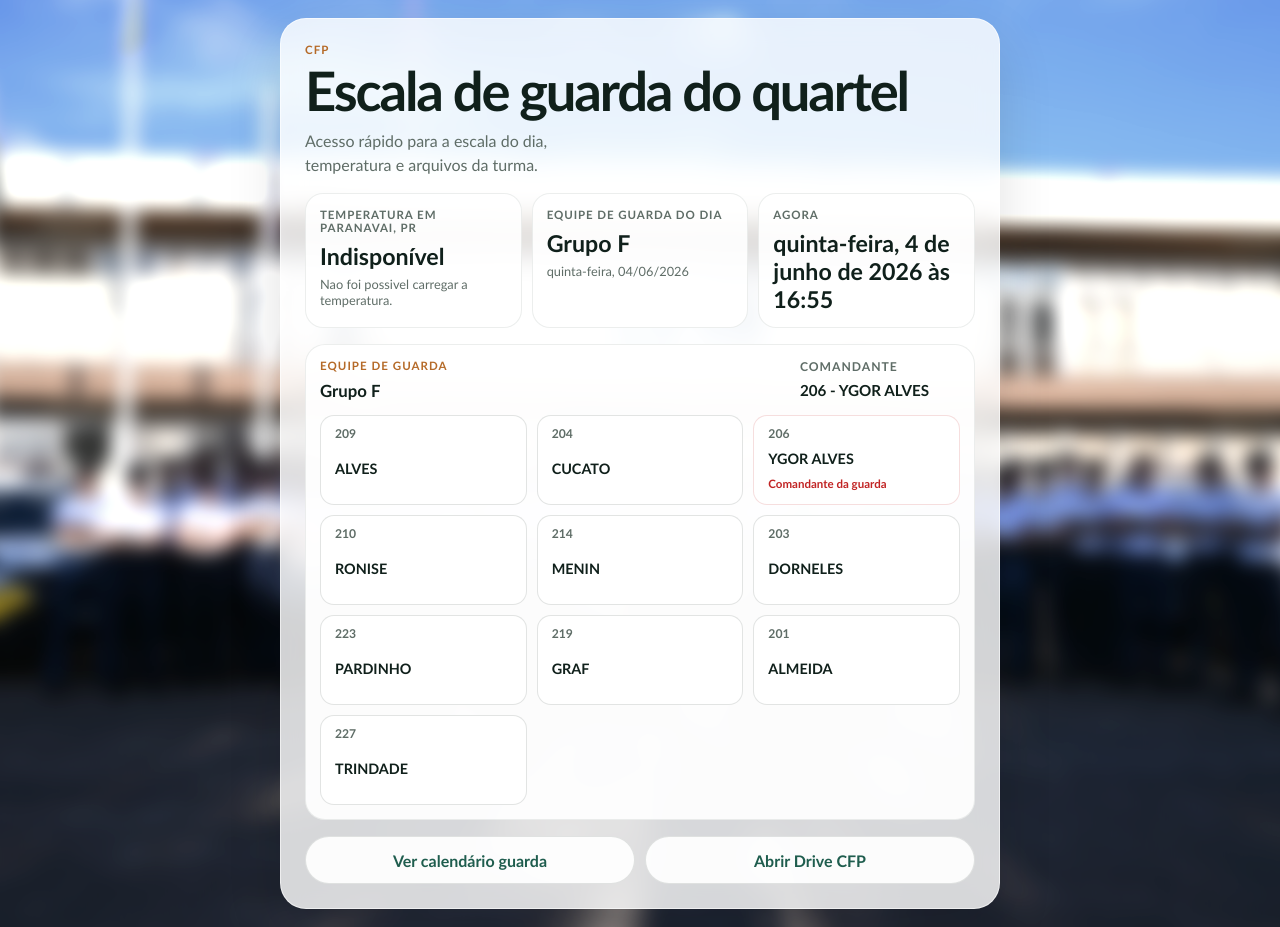
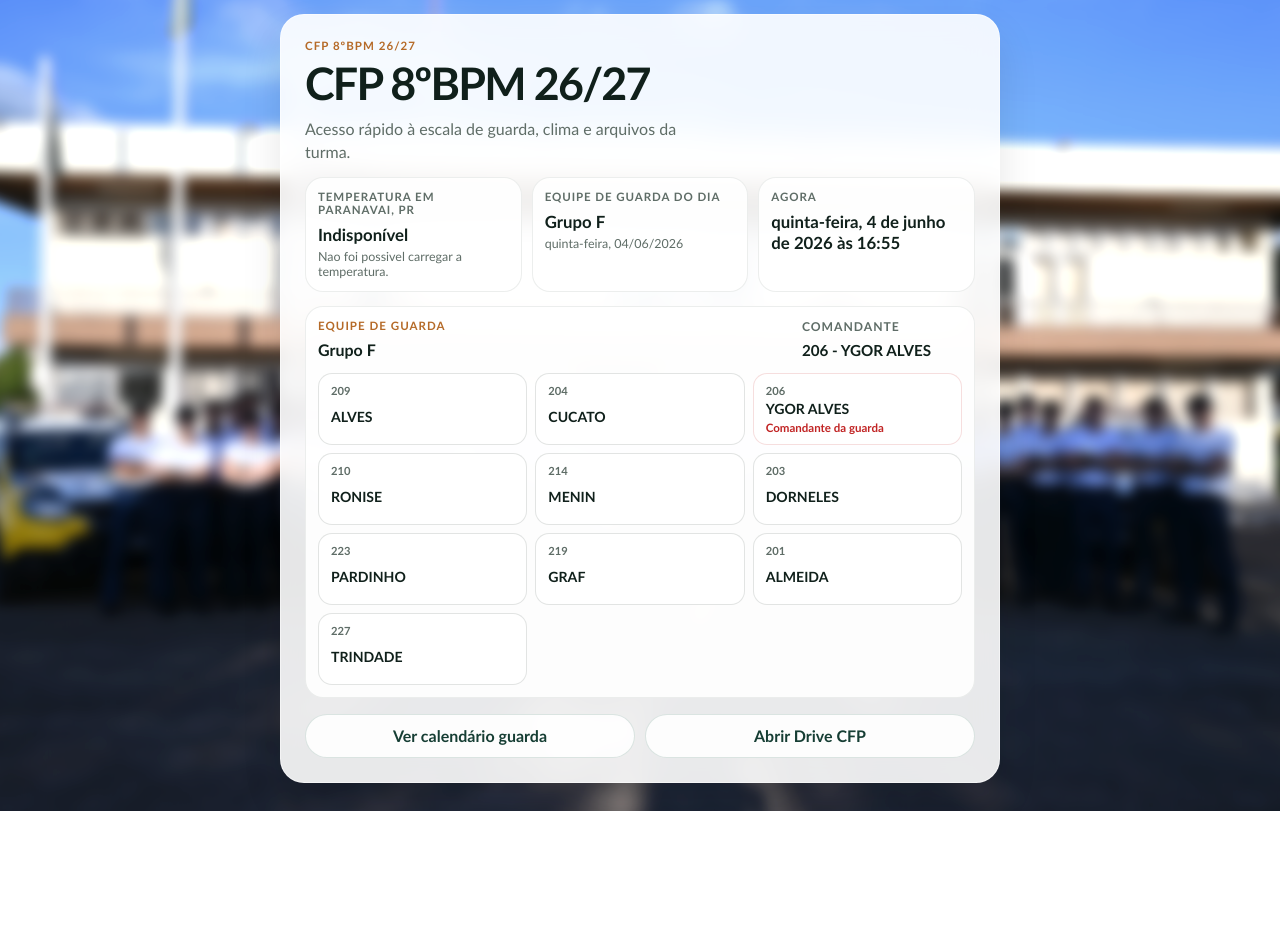
Before and after one commit to higorbrito1/cfp2026, a Next.js app: page /inicio in a window 1280 px wide. After the commit the page ends 811 px from the top, so only its background shows below. Built offline with nearby package versions, Linux system fonts and the light colour scheme; no server answers.

Commit message:
Ajusta visual da home e atualiza branding do CFP 8ºBPM 26/27

```diff
--- a/src/app/globals.css
+++ b/src/app/globals.css
@@ -59,11 +59,11 @@ button:disabled {
 
 .home-hero {
   position: relative;
-  min-height: 100vh;
+  min-height: 92vh;
   overflow: hidden;
   display: grid;
   align-items: end;
-  padding: 18px 0;
+  padding: 14px 0 28px;
 }
 
 .home-bg,
@@ -76,90 +76,91 @@ button:disabled {
   background-image: url("/imagem_fundo.jpeg");
   background-position: center center;
   background-size: cover;
-  filter: blur(9px) brightness(1.14) saturate(0.8);
-  transform: scale(1.06);
+  filter: blur(6px) brightness(1.08) saturate(0.95);
+  transform: scale(1.04);
 }
 
 .home-overlay {
   background:
-    linear-gradient(180deg, rgba(255, 255, 255, 0.28) 0%, rgba(248, 246, 241, 0.72) 100%),
-    radial-gradient(circle at top, rgba(255, 255, 255, 0.24), transparent 42%);
+    linear-gradient(180deg, rgba(255, 255, 255, 0.22) 0%, rgba(248, 246, 241, 0.86) 100%),
+    radial-gradient(circle at top, rgba(255, 255, 255, 0.28), transparent 42%);
 }
 
 .home-content {
   position: relative;
   z-index: 1;
-  width: min(980px, calc(100% - 16px));
+  width: min(980px, calc(100% - 24px));
   margin: 0 auto;
-  padding: 18px;
-  border: 1px solid rgba(255, 255, 255, 0.6);
-  border-radius: 26px;
-  background: rgba(255, 255, 255, 0.82);
+  padding: 16px;
+  border: 1px solid rgba(255, 255, 255, 0.55);
+  border-radius: 24px;
+  background: rgba(255, 255, 255, 0.9);
   color: var(--ink);
-  box-shadow: 0 22px 55px rgba(0, 0, 0, 0.12);
-  backdrop-filter: blur(12px);
+  box-shadow: 0 20px 40px rgba(0, 0, 0, 0.1);
+  backdrop-filter: blur(14px);
 }
 
 .home-content h1 {
   margin: 0;
-  font-size: clamp(2rem, 8vw, 3.4rem);
-  line-height: 0.98;
+  font-size: clamp(2rem, 6vw, 2.8rem);
+  line-height: 1.05;
   letter-spacing: -0.04em;
 }
 
 .home-subtitle {
-  max-width: 34ch;
-  margin: 12px 0 0;
+  max-width: 40ch;
+  margin: 10px 0 0;
   color: var(--muted);
-  line-height: 1.5;
+  line-height: 1.45;
 }
 
 .home-status {
   display: grid;
+  grid-template-columns: repeat(auto-fit, minmax(160px, 1fr));
   gap: 10px;
-  margin-top: 16px;
+  margin-top: 14px;
 }
 
 .home-status > div {
-  padding: 14px;
+  padding: 12px 12px;
   border: 1px solid rgba(17, 37, 30, 0.08);
   border-radius: 18px;
-  background: rgba(255, 255, 255, 0.9);
+  background: rgba(255, 255, 255, 0.92);
 }
 
 .home-status strong {
   display: block;
   margin-top: 4px;
-  font-size: clamp(1rem, 4.2vw, 1.45rem);
+  font-size: 1.05rem;
 }
 
 .home-status small {
   display: block;
-  margin-top: 6px;
+  margin-top: 4px;
   color: var(--muted);
-  font-size: 0.8rem;
+  font-size: 0.78rem;
 }
 
 .home-actions {
   display: grid;
   gap: 10px;
   margin-top: 16px;
-  grid-template-columns: repeat(auto-fit, minmax(180px, 1fr));
+  grid-template-columns: repeat(2, minmax(0, 1fr));
 }
 
 .home-team {
   display: grid;
-  gap: 14px;
-  margin-top: 16px;
-  padding: 14px;
+  gap: 12px;
+  margin-top: 14px;
+  padding: 12px;
   border: 1px solid rgba(17, 37, 30, 0.08);
-  border-radius: 20px;
+  border-radius: 18px;
   background: rgba(255, 255, 255, 0.92);
 }
 
 .home-team-top h2 {
   margin: 0;
-  font-size: 1.05rem;
+  font-size: 1rem;
 }
 
 .primary-button,
@@ -167,11 +168,11 @@ button:disabled {
   display: inline-flex;
   align-items: center;
   justify-content: center;
-  min-height: 48px;
+  min-height: 44px;
   width: 100%;
   border-radius: 999px;
-  padding: 0 16px;
-  font-weight: 900;
+  padding: 0 14px;
+  font-weight: 800;
   text-align: center;
 }
 
@@ -182,40 +183,40 @@ button:disabled {
 }
 
 .home-link {
-  min-height: 40px;
+  min-height: 38px;
 }
 
 .secondary-button {
-  border: 1px solid var(--line);
+  border: 1px solid rgba(31, 93, 78, 0.16);
   background: rgba(255, 255, 255, 0.92);
-  color: var(--brand);
+  color: var(--brand-strong);
 }
 
 .team-compact-grid {
   display: grid;
-  grid-template-columns: repeat(auto-fit, minmax(160px, 1fr));
-  gap: 10px;
+  grid-template-columns: repeat(auto-fit, minmax(130px, 1fr));
+  gap: 8px;
 }
 
 .team-compact-card {
   display: grid;
-  gap: 4px;
-  padding: 10px 14px;
+  gap: 3px;
+  padding: 10px 12px;
   border: 1px solid var(--line);
   border-radius: 14px;
   background: rgba(255, 255, 255, 0.96);
-  min-height: 90px;
+  min-height: 72px;
 }
 
 .team-compact-card span {
   color: var(--muted);
-  font-size: 0.76rem;
-  font-weight: 800;
+  font-size: 0.7rem;
+  font-weight: 700;
 }
 
 .team-compact-card strong {
-  font-size: 0.9rem;
-  line-height: 1.3;
+  font-size: 0.88rem;
+  line-height: 1.25;
 }
 
 .team-compact-card small {
--- a/src/app/inicio/page.js
+++ b/src/app/inicio/page.js
@@ -85,10 +85,10 @@ export default function InicioPage() {
         <div className="home-bg" aria-hidden="true" />
 
         <div className="home-content">
-          <p className="eyebrow">CFP</p>
-          <h1>Escala de guarda do quartel</h1>
+          <p className="eyebrow">CFP 8ºBPM 26/27</p>
+          <h1>CFP 8ºBPM 26/27</h1>
           <p className="home-subtitle">
-            Acesso rápido para a escala do dia, temperatura e arquivos da turma.
+            Acesso rápido à escala de guarda, clima e arquivos da turma.
           </p>
 
           <article className="home-status">
```
